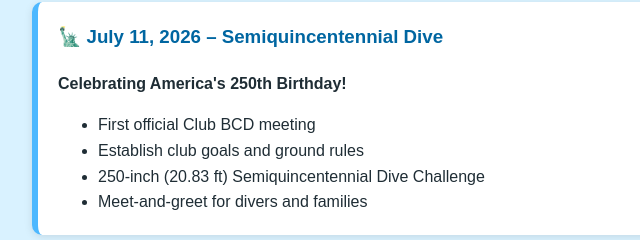
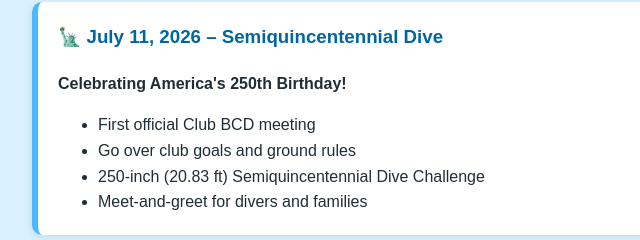
Before and after one commit to holyman83/ClubBCDPage, a plain HTML site: page calendar.html in a window 1280 px wide. Shown: the part 1053-1293 px from the top of the page, 108-748 px from the left. Drawn offline with Linux system fonts and the light colour scheme.

Commit message:
Update calendar.html
Update Rules

```diff
--- a/calendar.html
+++ b/calendar.html
@@ -109,7 +109,7 @@ footer {
         <p><strong>Celebrating America's 250th Birthday!</strong></p>
         <ul>
             <li>First official Club BCD meeting</li>
-            <li>Establish club goals and ground rules</li>
+            <li>Go over club goals and ground rules</li>
             <li>250-inch (20.83 ft) Semiquincentennial Dive Challenge</li>
             <li>Meet-and-greet for divers and families</li>
         </ul>
```
